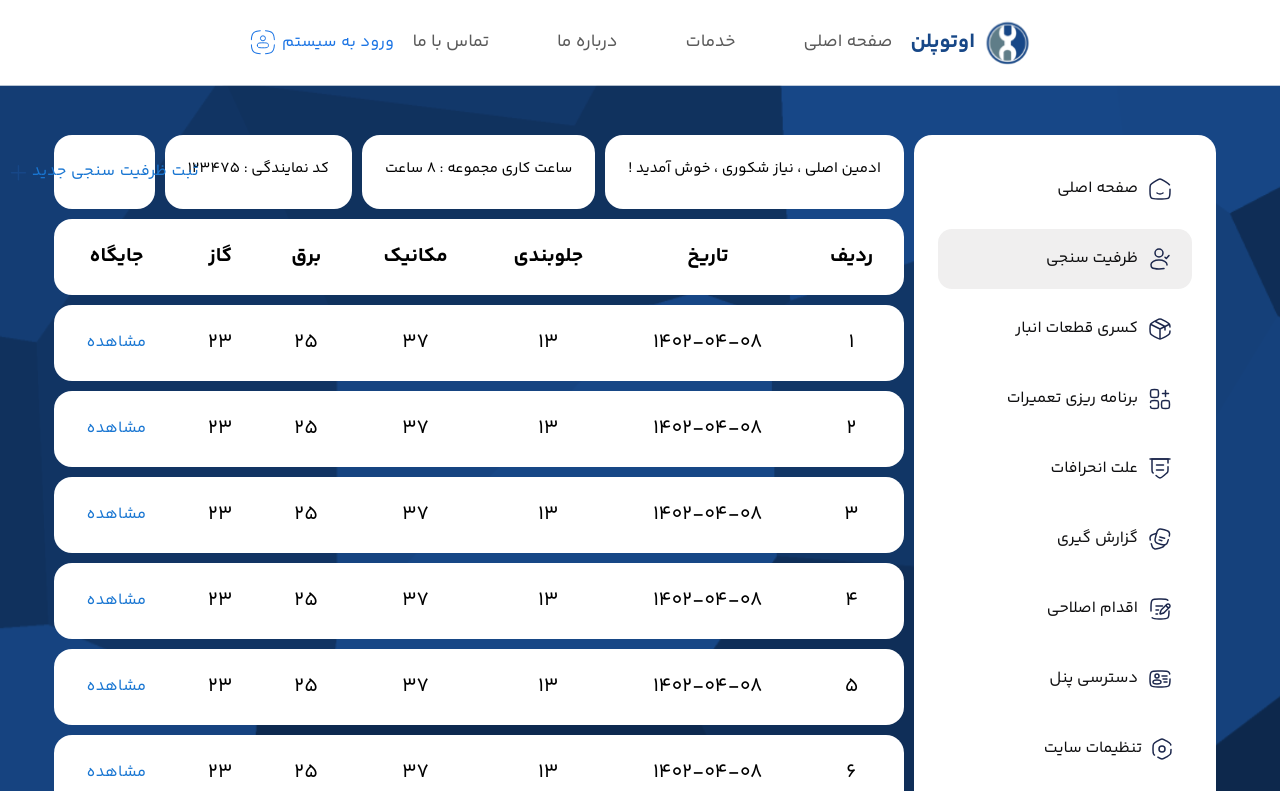
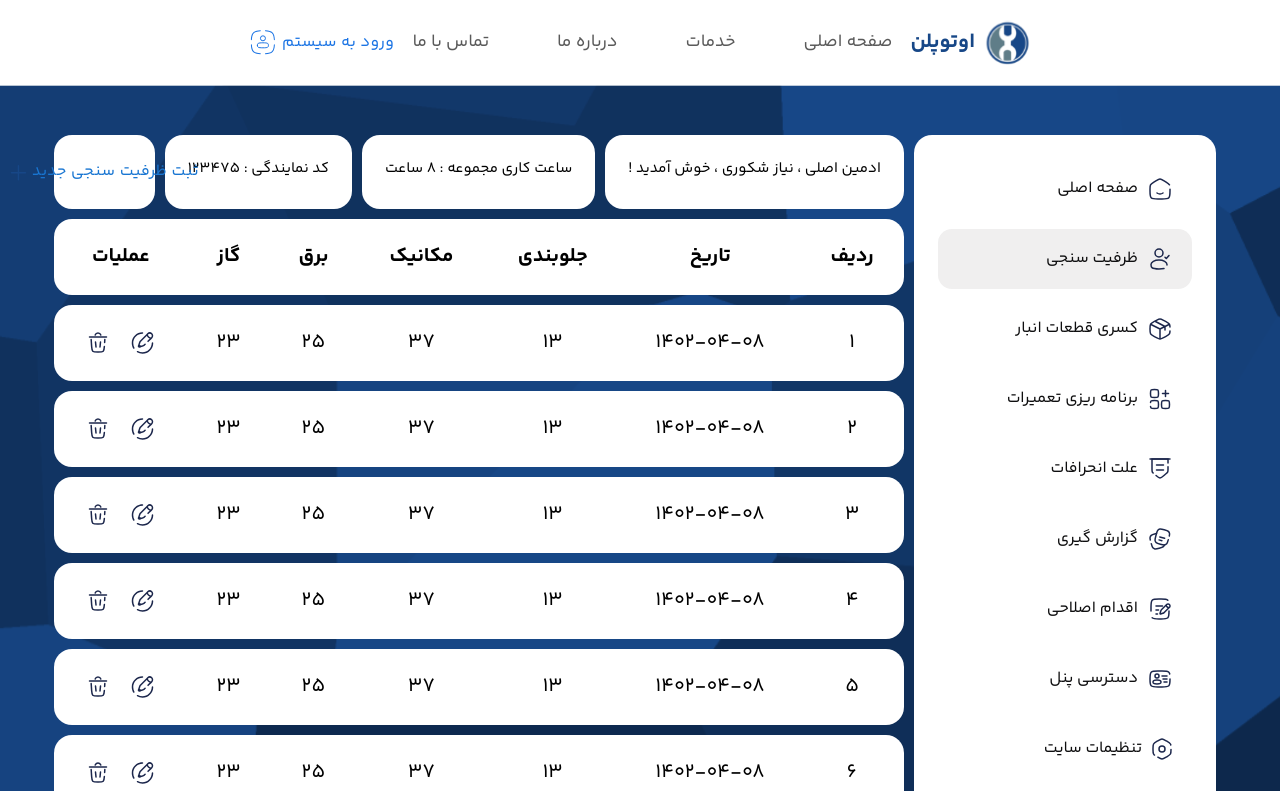
Before and after one commit to kasra-habibbeygi/autoPlan, a React (Create React App) app: page /qualification in a window 1280 px wide. Shown: the top 791 px of the page. Built offline with nearby package versions, Linux system fonts and the light colour scheme.

Commit message:
fixed some bugs

```diff
--- a/src/pages/accessibility/accessibility.jsx
+++ b/src/pages/accessibility/accessibility.jsx
@@ -4,12 +4,12 @@ import React, { useState } from 'react';
 import trashBin from './../../assets/images/global/TrashBin.svg';
 import pen from './../../assets/images/global/pen.svg';
 import eye from './../../assets/images/global/Eye.svg';
-import { ActionCell } from './accessibility.style';
 
 //Components
 import Table from '../../components/template/Table';
 import PagesHeader from '../../components/template/pages-header';
 import FormButton from '../../components/form-groups/form-button';
+import { ActionCell } from '../deviation/deviation.style';
 
 const Accessibility = () => {
     const [pageStatus, setPageStatus] = useState({
--- a/src/pages/accessibility/accessibility.style.js
+++ b/src/pages/accessibility/accessibility.style.js
@@ -7,10 +7,3 @@ export const PercentWrapper = styled.div(props => ({
     gap: '5px',
     color: props.theme.colors.mainColor
 }));
-
-export const ActionCell = styled.div(() => ({
-    display: 'flex',
-    justifyContent: 'center',
-    alignItems: 'center',
-    gap: '8px'
-}));
--- a/src/pages/corrective/corrective.jsx
+++ b/src/pages/corrective/corrective.jsx
@@ -5,7 +5,8 @@ import trashBin from './../../assets/images/global/TrashBin.svg';
 import pen from './../../assets/images/global/pen.svg';
 import eye from './../../assets/images/global/Eye.svg';
 import arrow from './../../assets/images/global/arrowUpChart.svg';
-import { ActionCell, PercentWrapper } from './corrective.style';
+import { PercentWrapper } from './corrective.style';
+import { ActionCell } from '../deviation/deviation.style';
 
 //Components
 import Table from '../../components/template/Table';
--- a/src/pages/corrective/corrective.style.js
+++ b/src/pages/corrective/corrective.style.js
@@ -7,10 +7,3 @@ export const PercentWrapper = styled.div(props => ({
     gap: '5px',
     color: props.theme.colors.mainColor
 }));
-
-export const ActionCell = styled.div(() => ({
-    display: 'flex',
-    justifyContent: 'center',
-    alignItems: 'center',
-    gap: '8px'
-}));
--- a/src/pages/deficiency/deficiency.jsx
+++ b/src/pages/deficiency/deficiency.jsx
@@ -6,6 +6,8 @@ import Bus from '../../assets/images/icons/Bus.svg';
 import CalendarDate from '../../assets/images/icons/CalendarDate.svg';
 import ShockAbsorber from '../../assets/images/icons/ShockAbsorber.svg';
 import Accumulator from '../../assets/images/icons/Accumulator.svg';
+import trashBin from './../../assets/images/global/TrashBin.svg';
+import pen from './../../assets/images/global/pen.svg';
 
 //Components
 import Table from '../../components/template/Table';
@@ -14,6 +16,7 @@ import Modal from '../../components/template/modal';
 import InputComponent from '../../components/form-groups/input-component';
 import FormButton from '../../components/form-groups/form-button';
 import UploadFile from '../../components/form-groups/UploadFile';
+import { ActionCell } from '../deviation/deviation.style';
 
 const Deficiency = () => {
     const [modalIsOpen, setIsModalOpen] = useState(false);
@@ -26,7 +29,18 @@ const Deficiency = () => {
         { id: 1, title: 'ردیف', key: 'index' },
         { id: 2, title: 'تاریخ', key: 'date' },
         { id: 3, title: 'نام قطعه', key: 'partName' },
-        { id: 4, title: 'نوع خودرو', key: 'carType' }
+        { id: 4, title: 'نوع خودرو', key: 'carType' },
+        {
+            id: 5,
+            title: 'عملیات',
+            key: 'actions',
+            renderCell: () => (
+                <ActionCell>
+                    <FormButton icon={pen} />
+                    <FormButton icon={trashBin} />
+                </ActionCell>
+            )
+        }
     ];
 
     const { register, handleSubmit, formState } = useForm({
--- a/src/pages/deviation/deviation.style.js
+++ b/src/pages/deviation/deviation.style.js
@@ -4,5 +4,8 @@ export const ActionCell = styled.div(() => ({
     display: 'flex',
     justifyContent: 'center',
     alignItems: 'center',
-    gap: '8px'
+    gap: '20px',
+    button: {
+        width: 'max-content'
+    }
 }));
--- a/src/pages/landing/landing.style.js
+++ b/src/pages/landing/landing.style.js
@@ -36,11 +36,11 @@ export const LandingWrapper = styled.div(props => ({
             fontWeight: '1000',
             lineHeight: '96px',
 
-            '& p:nth-child(2)': {
+            '& p:nth-of-type(2)': {
                 color: props.theme.colors.secondary
             },
 
-            '& p:nth-child(3)': {
+            '& p:nth-of-type(3)': {
                 color: props.theme.colors.mainColor
             }
         },
--- a/src/pages/qualification/qualification.jsx
+++ b/src/pages/qualification/qualification.jsx
@@ -8,6 +8,8 @@ import Accumulator from '../../assets/images/icons/Accumulator.svg';
 import blocking from '../../assets/images/icons/blocking.svg';
 import GasStation from '../../assets/images/icons/GasStation.svg';
 import { QualificationWrapper } from './qualification.style';
+import trashBin from './../../assets/images/global/TrashBin.svg';
+import pen from './../../assets/images/global/pen.svg';
 
 //Components
 import Table from '../../components/template/Table';
@@ -19,6 +21,7 @@ import SelectInput from '../../components/form-groups/select-input';
 import AddDetailModal from '../../components/pages/qualification/add-detail-modal';
 import QualificationTable from '../../components/pages/qualification/qualification-table';
 import FormButton from '../../components/form-groups/form-button';
+import { ActionCell } from '../deviation/deviation.style';
 
 const Qualification = () => {
     const [showAddModal, setShowAddModal] = useState(false);
@@ -45,9 +48,14 @@ const Qualification = () => {
         { id: 6, title: 'گاز', key: 'gas' },
         {
             id: 7,
-            title: 'جایگاه',
-            key: 'position',
-            renderCell: () => <FormButton text={'مشاهده'} />
+            title: 'عملیات',
+            key: 'actions',
+            renderCell: () => (
+                <ActionCell>
+                    <FormButton icon={pen} />
+                    <FormButton icon={trashBin} />
+                </ActionCell>
+            )
         }
     ];
 
```
